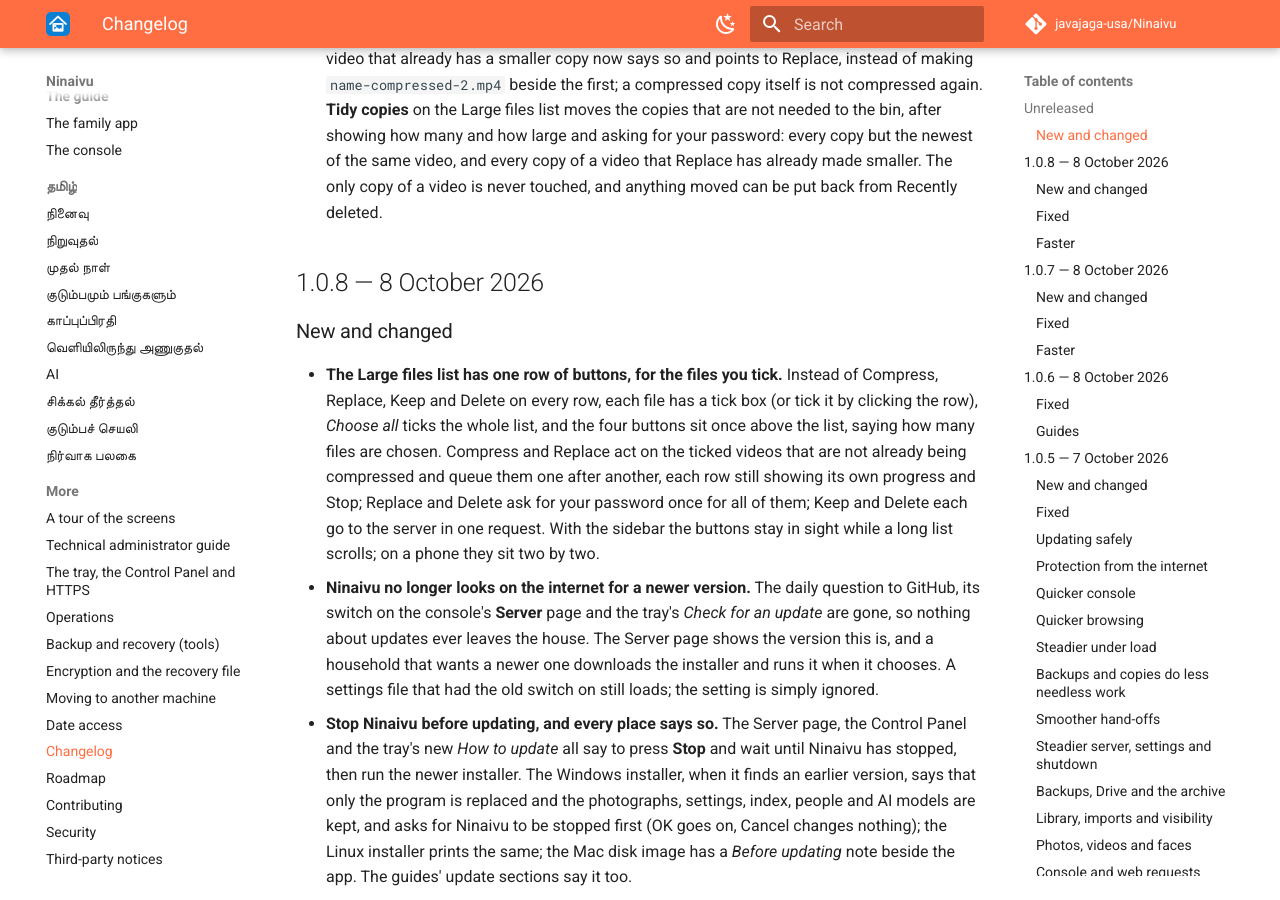
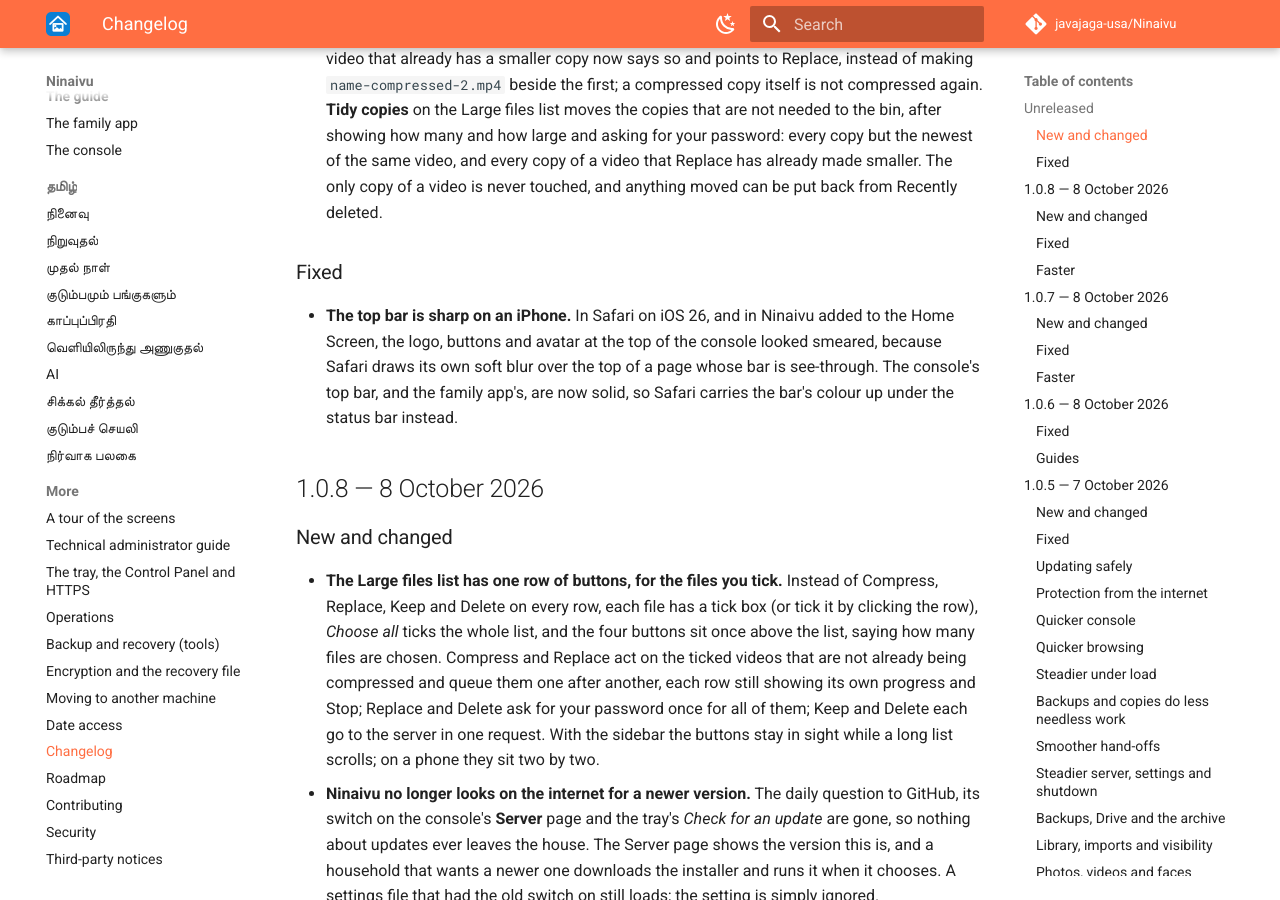
Before and after one commit to javajaga-usa/Ninaivu, an MkDocs documentation site: the page built from docs/CHANGELOG.md, in a window 1280 px wide and 900 px high, scrolled down 477 px. Built offline with MkDocs 1.6.1 and Material for MkDocs 9.7.7, drawn with Linux system fonts in a browser that asks for light colours; comment, search, counter and statistics services are not loaded.

Commit message:
Make the console and family top bars solid so iOS 26 Safari stops blurring them
Co-Authored-By: Claude Opus 5.5 (1M context) <noreply@anthropic.com>
Claude-Session: https://claude.ai/code/session_016RFS7EboTbAUGWAHpYLxAP

```diff
--- a/docs/CHANGELOG.md
+++ b/docs/CHANGELOG.md
@@ -7,6 +7,10 @@
 - **Replace uses the smaller copy Compress already made.** On the Large files list, pressing Replace on a video that already has a copy from Compress now puts that copy in the original's place straight away, after the same checks, instead of compressing the whole video again; the copy is then no longer kept twice, and its albums and favourites move to the video. With no copy, or one that has changed or no longer plays, Replace compresses as before.
 - **The Large files buttons run from mildest to strongest, each in its own colour.** Keep (green), Compress (yellow), Replace (orange), Delete (red).
 - **One compressed copy per video, and a way to tidy the extras.** Pressing Compress on a video that already has a smaller copy now says so and points to Replace, instead of making `name-compressed-2.mp4` beside the first; a compressed copy itself is not compressed again. **Tidy copies** on the Large files list moves the copies that are not needed to the bin, after showing how many and how large and asking for your password: every copy but the newest of the same video, and every copy of a video that Replace has already made smaller. The only copy of a video is never touched, and anything moved can be put back from Recently deleted.
+
+### Fixed
+
+- **The top bar is sharp on an iPhone.** In Safari on iOS 26, and in Ninaivu added to the Home Screen, the logo, buttons and avatar at the top of the console looked smeared, because Safari draws its own soft blur over the top of a page whose bar is see-through. The console's top bar, and the family app's, are now solid, so Safari carries the bar's colour up under the status bar instead.
 
 ## 1.0.8 — 8 October 2026
 
```
Also changed, not shown: ninaivu/static/css/admin.css (+7 -2 lines), ninaivu/static/css/style.css (+3 -4 lines).
